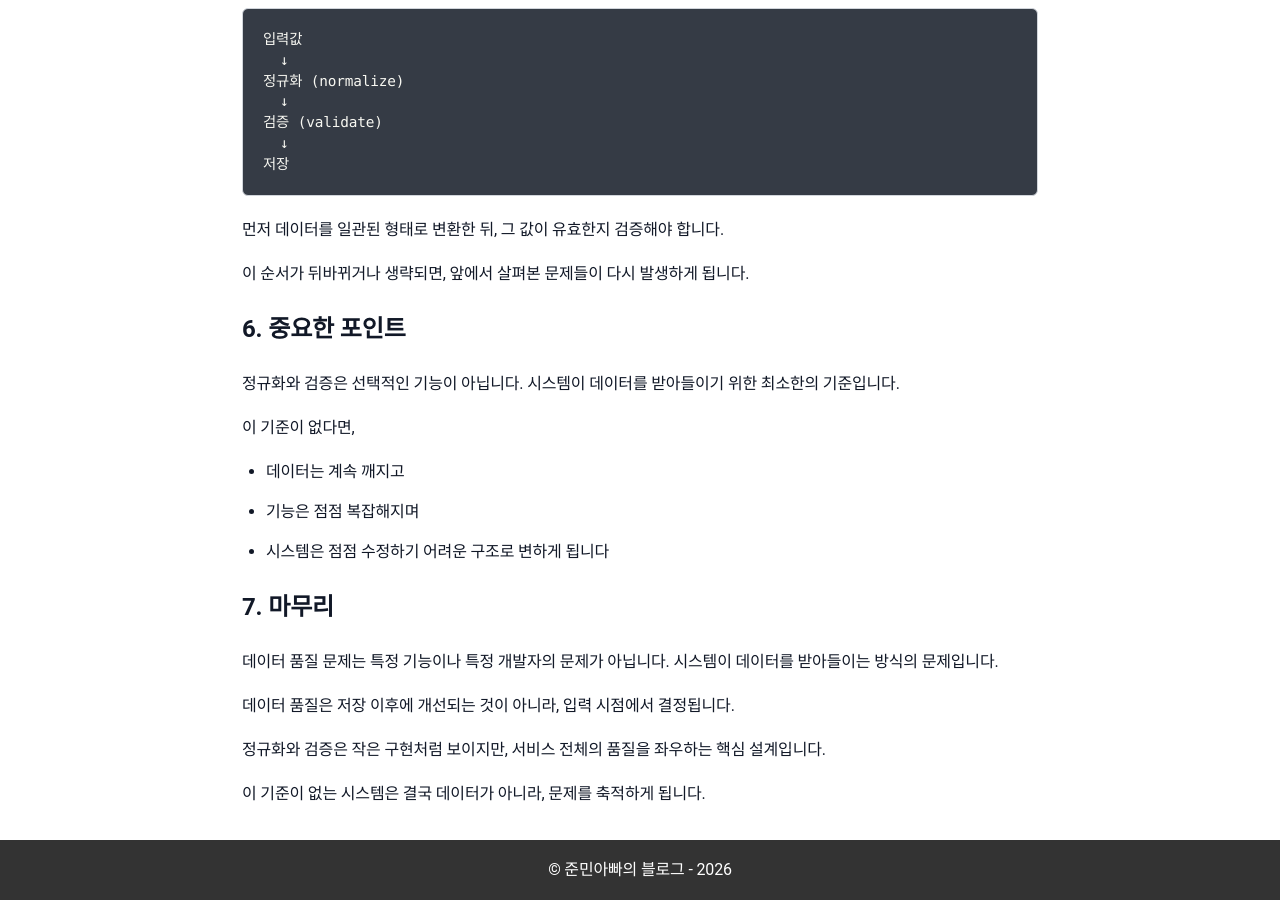
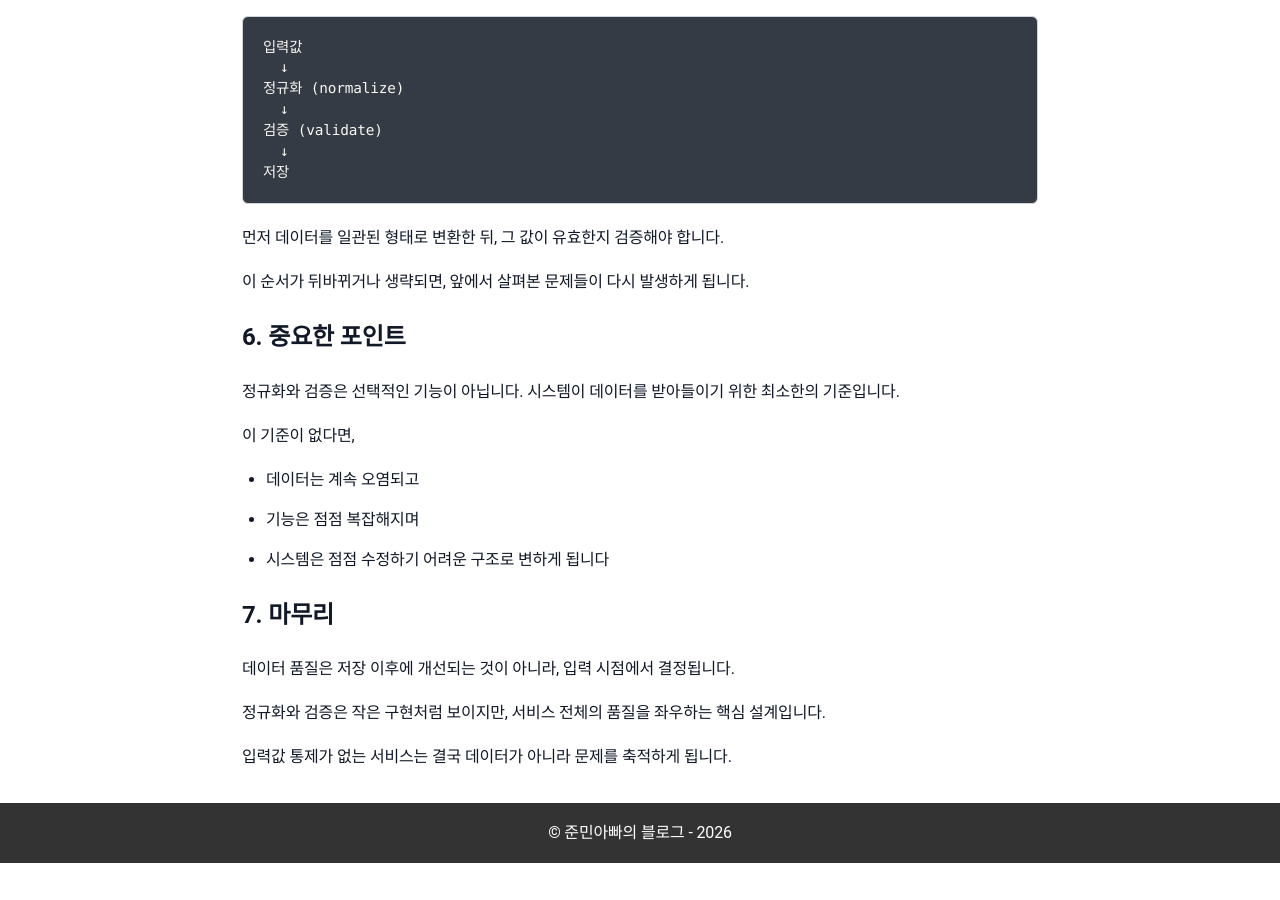
Before and after one commit to sanghoon-lee/sanghoon-lee.github.io, a Jekyll site: the page built from _posts/2026-03-22-normalize.md, in a window 1280 px wide and 900 px high, scrolled down 3480 px. Built offline with Jekyll 4.4.1, drawn with Linux system fonts in a browser that asks for light colours; nearby versions of some CDN libraries; comment, search, counter and statistics services are not loaded; after the commit the page ends 4343 px from its top, so only the background shows below that; some of the changed text lies outside the part shown.

Commit message:
정구화와 검증이 필요한 이유 포스팅 추가

```diff
--- a/_posts/2026-03-22-normalize.md
+++ b/_posts/2026-03-22-normalize.md
@@ -21,7 +21,7 @@ categories: 개념정리
 
 문제는 이 변화가 한 번에 드러나지 않는다는 점입니다.
 
-> 👉 **조금씩, 하지만 지속적으로 데이터는 오염되고 결국 서비스 품질은 무너집니다.**
+👉 **조금씩, 하지만 지속적으로 데이터는 오염되고 결국 서비스 품질은 무너집니다.**
 
 ## 1. 입력값 통제가 없는 경우 발생하는 문제
 
@@ -157,18 +159,14 @@ categories: 개념정리
 
 이 기준이 없다면,
 
-* 데이터는 계속 깨지고
+* 데이터는 계속 오염되고
 * 기능은 점점 복잡해지며
 * 시스템은 점점 수정하기 어려운 구조로 변하게 됩니다
 
 ## 7. 마무리
 
-데이터 품질 문제는 특정 기능이나 특정 개발자의 문제가 아닙니다. 시스템이 데이터를 받아들이는 방식의 문제입니다.
+데이터 품질은 저장 이후에 개선되는 것이 아니라, 입력 시점에서 결정됩니다.
 
-데이터 품질은 저장 이후에 개선되는 것이 아니라,
-입력 시점에서 결정됩니다.
+정규화와 검증은 작은 구현처럼 보이지만, 서비스 전체의 품질을 좌우하는 핵심 설계입니다.
 
-정규화와 검증은 작은 구현처럼 보이지만,
-서비스 전체의 품질을 좌우하는 핵심 설계입니다.
-
-이 기준이 없는 시스템은 결국 데이터가 아니라, 문제를 축적하게 됩니다.
+입력값 통제가 없는 서비스는 결국 데이터가 아니라 문제를 축적하게 됩니다.
```
Also changed, not shown: other parts of _posts/2026-03-22-normalize.md (+2 -0 lines).
